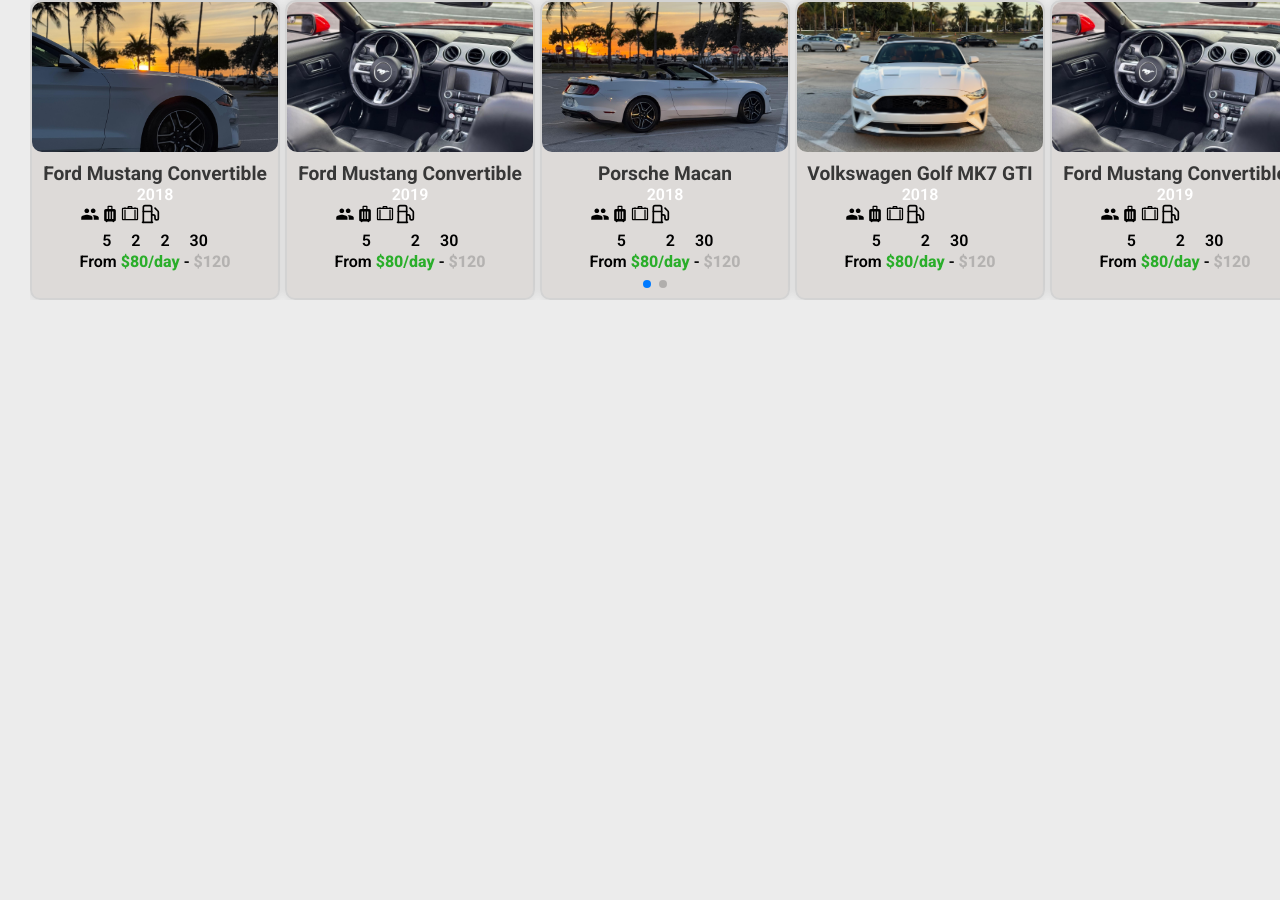
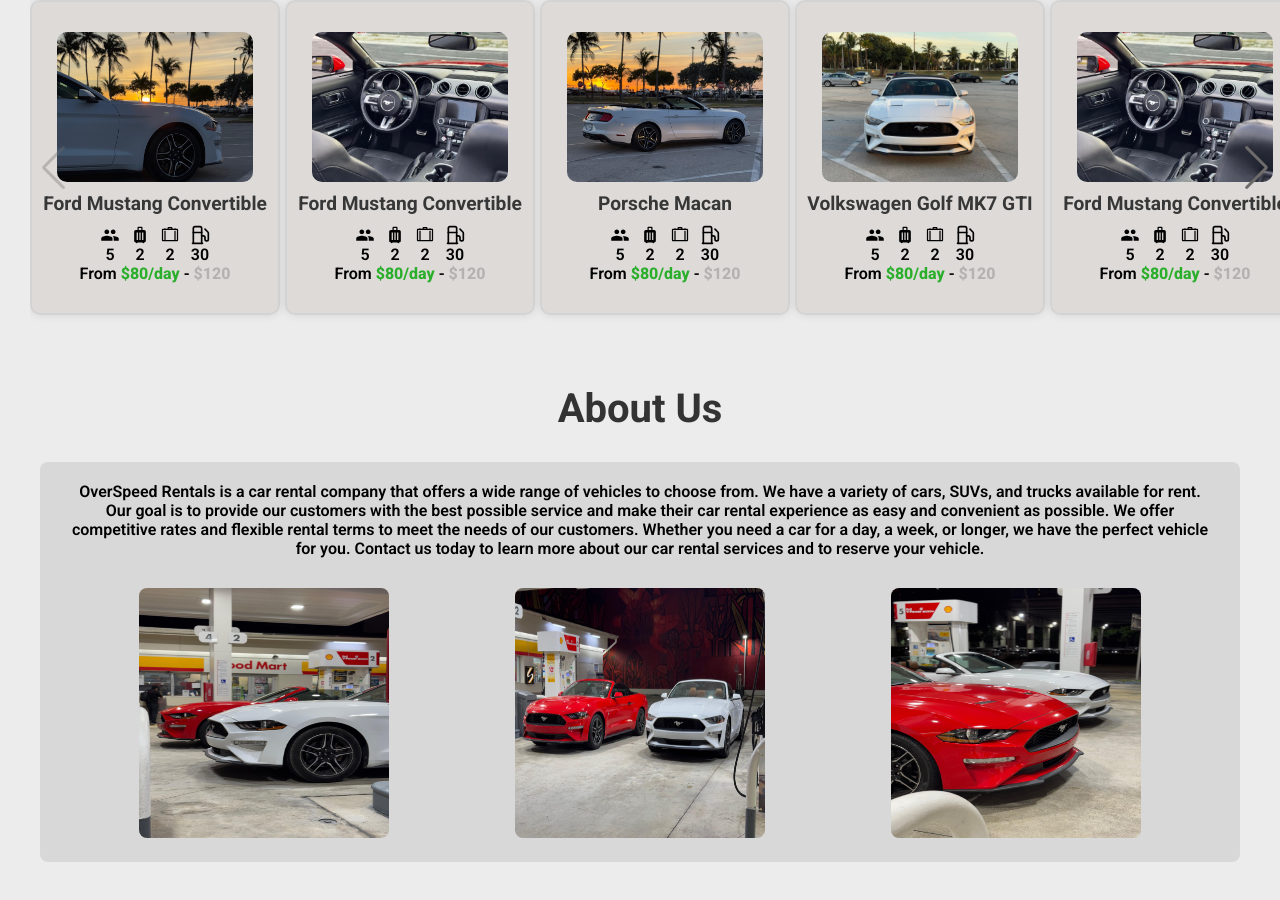
Before and after one commit to alelabas/Overspeed-Rentals, a React (Vite) app: page / in a window 1280 px wide. Shown: the part 720-1620 px from the top of the page. Before the commit the page ends 1070 px from the top, so only its background shows below. Built offline with nearby package versions, Linux system fonts and the light colour scheme; no server answers.

Commit message:
Finalizacion de los estilos del swiper

```diff
--- a/src/App.jsx
+++ b/src/App.jsx
@@ -1,8 +1,9 @@
 import Header from './layouts/Header/header'
-import Servicies from './components/Servicies/servicies'
+import Servicies from './layouts/Servicies/servicies'
 import Rent from './components/Rent/rent'
 import { AddressProvider } from './context/addressContext'
 import { Fleet } from './components/Fleet/Fleet'
+import { AboutUs } from './layouts/About_us/AboutUs'
 
 export default function App(){
     return (
@@ -10,6 +11,7 @@
             <Header />
             <Rent />
             <Fleet />
+            <AboutUs />
         </AddressProvider>
     )
 }
--- a/src/components/Fleet/Fleet.css
+++ b/src/components/Fleet/Fleet.css
@@ -34,16 +34,20 @@
     align-items: center;
     flex-direction: column;
     width: 250px;
-    height: 300px;
+    height: auto;
+    padding: 30px 0px;
+    margin-bottom: 20px;
     background-color: #d5d0cda1;
-    color: white;
+    color: #9e9691;
     border-radius: 10px;
     box-shadow: 0px 0px 10px rgba(0, 0, 0, 0.1);
     border: 2px solid rgb(211, 211, 211);
+    text-align: center;
+    place-content: center;
 }
 
 .fleet-card > img {
-    width: 100%;
+    width: 80%;
     object-fit: cover;
     border-radius: 10px;
     height: 150px;
@@ -61,7 +65,7 @@
 }
 
 .vehicle-data {
-    color: white;
+    color: #9e9691;
 }
 
 .vehicle-price {
@@ -74,9 +78,16 @@
 }
 
 .vehicle-specifications {
-    display: grid;
-    grid-template-columns: repeat(auto-fill, minmax(150px, 1fr));
-    grid-template-rows: repeat(2, 1fr);
+    display: flex;
+    gap: 10px;
+    margin-top: 10px;
+}
+
+.vehicle-specs {
+    display: flex;
+    flex-direction: column;
+    align-items: center;
+    justify-content: center;
 }
 
 .data-section {
@@ -85,3 +96,18 @@
     justify-content: center;
     gap: 20px;
 }
+
+.swiper-scrollbar {
+    --swiper-scrollbar-top: auto;
+    --swiper-scrollbar-size: 6px;
+    --swiper-scrollbar-drag-bg-color: #9e9691;
+    --swiper-scrollbar-bg-color: #d5d0cda1;
+}
+
+.swiper-button-next {
+    --swiper-navigation-color: #6d6c6b;
+}
+
+.swiper-button-prev {
+    --swiper-navigation-color: #6d6c6b;
+}
--- a/src/components/Fleet/Fleet.jsx
+++ b/src/components/Fleet/Fleet.jsx
@@ -1,10 +1,13 @@
 import { useVehicles } from "../../hooks/useVehicles"
+
 import "./Fleet.css"
 import { Swiper, SwiperSlide } from "swiper/react"
-import { Navigation, Pagination } from 'swiper/modules'
+import { Navigation, Pagination, Scrollbar, Mousewheel, Keyboard, FreeMode } from 'swiper/modules'
 import 'swiper/css'
 import 'swiper/css/navigation'
 import 'swiper/css/pagination'
+import 'swiper/css/scrollbar'
+import 'swiper/css/keyboard'
 import { IoMdPeople } from "react-icons/io";
 import { MdLuggage } from "react-icons/md";
 import { IconContext } from "react-icons/lib"
@@ -14,9 +17,10 @@
 
 export function Fleet() {
 	const vehicles = useVehicles()
+    console.log(vehicles)
 
 	return (
-        <>
+        <section>
             <div className="fleet-header">
                 <h2>Our Fleet</h2>
                 <p>Choose from our wide selection of vehicles</p>
@@ -24,47 +28,44 @@
 
             <div className="fleet-section">
                 <Swiper
+                    modules={[Navigation, Pagination, Scrollbar, Mousewheel, Keyboard, FreeMode]}
+                    navigation
+                    freeMode={true}
+                    scrollbar={{draggable: true, hide: true, dragSize: 100}}
+                    mousewheel={{releaseOnEdges: true, forceToAxis: true}}
                     spaceBetween={25}
                     slidesPerView={5}
-                    slidesPerGroup={4}
-                    pagination={{
-                        clickable: true
-                    }}
-                    modules={[Navigation, Pagination]}
-                    fadeEffect={{
-                        crossFade: true
-                    }}
-                    grabCursor={true}
-                    keyboard= { {enabled: true, onlyInViewport: true} }
-                    mousewheel = {{
-                        invert: true
-                    }}
+                    grabCursor={false}
+                    keyboard= { {enabled: true} }
                     resistance = {true}
                     resistanceRatio={0.3}
                 >
                     {vehicles.map((vehicle) => (
-                        <SwiperSlide>
+                        <SwiperSlide key={vehicle.id}>
                             <div key={vehicle.id} className="fleet-card">
                                 <img src={vehicle.images[0]} alt={vehicle.name} />
                                 <h3>
                                     {vehicle.make} {vehicle.model}
                                 </h3>
-                                <p className="vehicle-data">{vehicle.year}</p>
                                 <div className="vehicle-specifications">
-                                    <div className="icons-section">
                                         <IconContext.Provider value={{size: "20px", color: 'black'}}>
-                                            <IoMdPeople />
-                                            <MdLuggage />
-                                            <LiaSuitcaseSolid />
-                                            <LuFuel />
+                                            <span className="vehicle-specs">
+                                                <IoMdPeople />
+                                                <p>{vehicle.passengers}</p>
+                                            </span>
+                                            <span className="vehicle-specs">
+                                                <MdLuggage />
+                                                <p>{vehicle.luggageCapacity}</p>
+                                            </span>
+                                            <span className="vehicle-specs">
+                                                <LiaSuitcaseSolid />
+                                                <p>{vehicle.carryOnCapacity}</p>
+                                            </span>
+                                            <span className="vehicle-specs">
+                                                <LuFuel />
+                                                <p>{vehicle.mpg}</p>
+                                            </span>
                                         </IconContext.Provider>
-                                    </div>
-                                    <div className="data-section">
-                                        <p>{vehicle.passengers}</p>
-                                        <p>{vehicle.luggageCapacity}</p>
-                                        <p>{vehicle.carryOnCapacity}</p>
-                                        <p>{vehicle.mpg}</p>
-                                    </div>
                                 </div>
                                 <p>
                                     From <span className="vehicle-price">${vehicle.price}/day</span> - <span className="discount-price">$120</span>
@@ -74,6 +75,6 @@
                     ))}
                 </Swiper>
             </div>
-        </>
+        </section>
 	)
 }
--- a/src/components/Rent/rent.jsx
+++ b/src/components/Rent/rent.jsx
@@ -55,7 +55,7 @@
 	}
 
 	return (
-		<div className="rent" id="rent-id">
+		<section className="rent" id="rent-id">
 			<div className="titulo">
 				<h2>Rent with us!</h2>
 			</div>
@@ -124,6 +124,6 @@
 					<button className="input-button">Search</button>
 				</div>
 			</div>
-		</div>
+		</section>
 	)
 }
--- a/src/data/data.json
+++ b/src/data/data.json
@@ -34,7 +34,7 @@
             ],
             "price" : 80,
             "passengers": 5,
-            "lugageCapacity": 2,
+            "luggageCapacity": 2,
             "carryOnCapacity": 2,
             "mpg": 30
         },
@@ -52,7 +52,7 @@
             ],
             "price" : 80,
             "passengers": 5,
-            "lugageCapacity": 2,
+            "luggageCapacity": 2,
             "carryOnCapacity": 2,
             "mpg": 30
         },
@@ -68,7 +68,7 @@
             ],
             "price" : 80,
             "passengers": 5,
-            "lugageCapacity": 2,
+            "luggageCapacity": 2,
             "carryOnCapacity": 2,
             "mpg": 30
         },
@@ -88,7 +88,7 @@
             ],
             "price" : 80,
             "passengers": 5,
-            "lugageCapacity": 2,
+            "luggageCapacity": 2,
             "carryOnCapacity": 2,
             "mpg": 30
         },
@@ -108,7 +108,7 @@
             ],
             "price" : 80,
             "passengers": 5,
-            "lugageCapacity": 2,
+            "luggageCapacity": 2,
             "carryOnCapacity": 2,
             "mpg": 30
         },
@@ -128,7 +128,7 @@
             ],
             "price" : 80,
             "passengers": 5,
-            "lugageCapacity": 2,
+            "luggageCapacity": 2,
             "carryOnCapacity": 2,
             "mpg": 30
         },
@@ -148,7 +148,7 @@
             ],
             "price" : 80,
             "passengers": 5,
-            "lugageCapacity": 2,
+            "luggageCapacity": 2,
             "carryOnCapacity": 2,
             "mpg": 30
         }
--- a/src/index.css
+++ b/src/index.css
@@ -6,5 +6,5 @@
 
 body {
     font-family: 'Roboto', sans-serif;
-    background-color: rgba(235, 235, 235, 0.944)
+    background-color: rgba(235, 235, 235, 0.944);
 }
--- /dev/null
+++ b/src/layouts/About_us/AboutUs.css
@@ -0,0 +1,44 @@
+.about-us {
+    display: flex;
+    align-items: center;
+    justify-content: center;
+    flex-direction: column;
+    margin-bottom: 100px;
+}
+
+.about-us > h2 {
+    font-size: 2.5rem;
+    font-weight: 700;
+    color: #333;
+}
+
+.about-us > p {
+    font-size: 1.2rem;
+    color: #333;
+}
+
+.about-us-content {
+    margin-top: 30px;
+    max-width: 1200px;
+    text-align: center;
+    background-color: rgba(215, 215, 215, 0.944);
+    padding: 20px 30px;
+    border-radius: 8px;
+}
+
+.images-container {
+    margin-top: 30px;
+    display: flex;
+    justify-content: center;
+    flex-direction: row;
+}
+
+.image-div {
+    width: 33%;
+}
+
+.image-div > img {
+    width: 250px;
+    height: 250px;
+    border-radius: 8px;
+}
--- /dev/null
+++ b/src/layouts/About_us/AboutUs.jsx
@@ -0,0 +1,29 @@
+import "./AboutUs.css";
+import FirstImage from "../../assets/CarImages/mustangs-1.jpg";
+import SecondImage from "../../assets/CarImages/mustangs-2.jpg";
+import ThirdImage from "../../assets/CarImages/mustangs-3.jpg";
+
+export function AboutUs () {
+
+    return (
+        <section className="about-us">
+            <h2>About Us</h2>
+            <div className="about-us-content">
+                <p>OverSpeed Rentals is a car rental company that offers a wide range of vehicles to choose from. We have a variety of cars, SUVs, and trucks available for rent. Our goal is to provide our customers with the best possible service and make their car rental experience as easy and convenient as possible. We offer competitive rates and flexible rental terms to meet the needs of our customers. Whether you need a car for a day, a week, or longer, we have the perfect vehicle for you. Contact us today to learn more about our car rental services and to reserve your vehicle.</p>
+
+                <div className="images-container">
+                    <div className="image-div">
+                        <img src={FirstImage} alt="Rental Image" />
+                    </div>
+                    <div className="image-div">
+                        <img src={SecondImage} alt="Rental Image" />
+                    </div>
+                    <div className="image-div">
+                        <img src={ThirdImage} alt="Rental Image" />
+                    </div>
+                </div>
+
+            </div>
+        </section>
+    )
+}
```
Also changed, not shown: src/hooks/useCarousel.js (added, +27 -0 lines), src/layouts/Servicies/servicies.css (renamed from src/components/Servicies/servicies.css), src/layouts/Servicies/servicies.jsx (renamed from src/components/Servicies/servicies.jsx).
